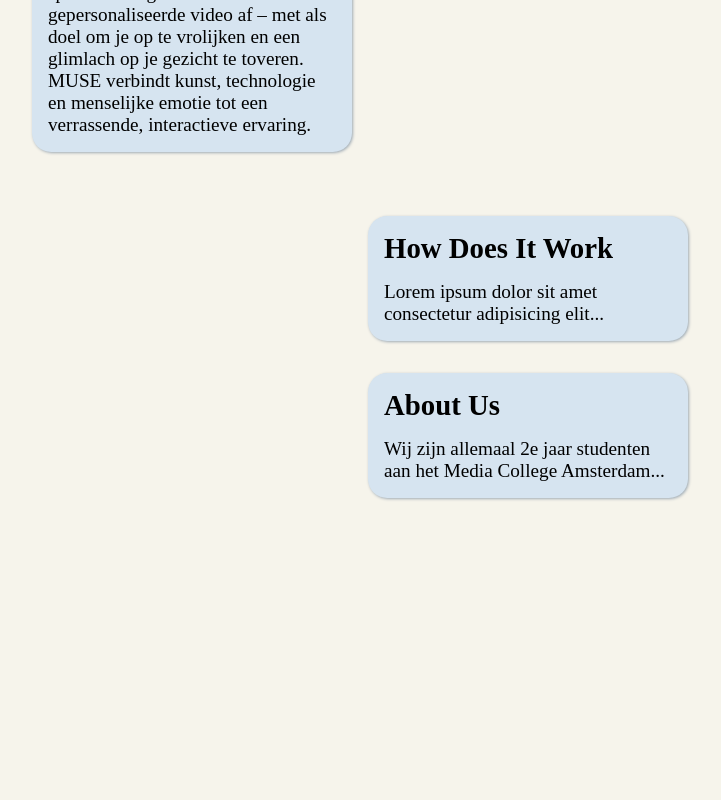
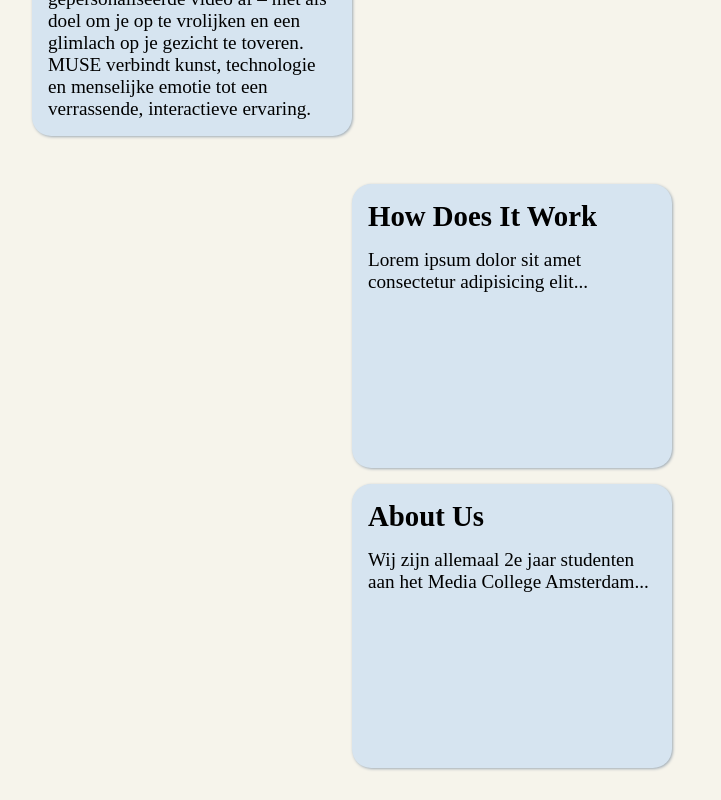
Before and after one commit to PepijnTEW/M8-BO-Muse-Software, a plain HTML site: page Website/index.html in a window 1280 px wide. Shown: the part 643-1443 px from the top of the page, without its empty margins (128-849 px from the left). Before the commit the page ends 1173 px from the top, so only its background shows below. Drawn offline with Linux system fonts and the light colour scheme.

Commit message:
made some changes in the styling

```diff
--- a/Website/style/style.css
+++ b/Website/style/style.css
@@ -57,14 +57,17 @@ button{
   width: 20rem;
   height: auto;
   box-sizing: border-box;
-  margin: 1rem;
 }
 .boxes-info{
   display: flex;
   flex-direction: column;
   width: 20rem;
+  height: 75vh;
 }
-
+.Box{
+  margin-bottom: 1rem;
+  height: 50%;
+}
 @media (max-width: 970px) { /* voor de mobiel*/
   .header{
     font-size: 1rem;
```
